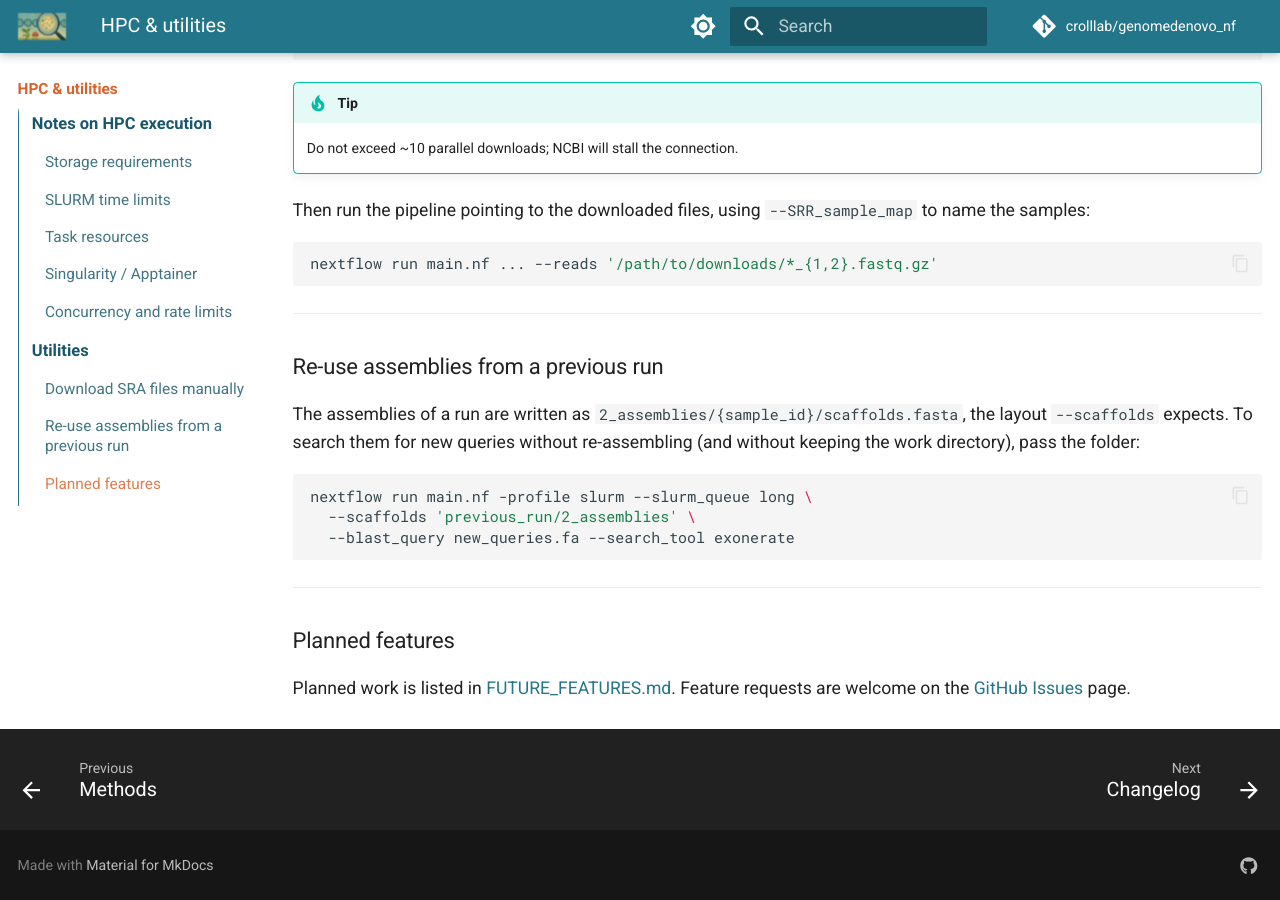
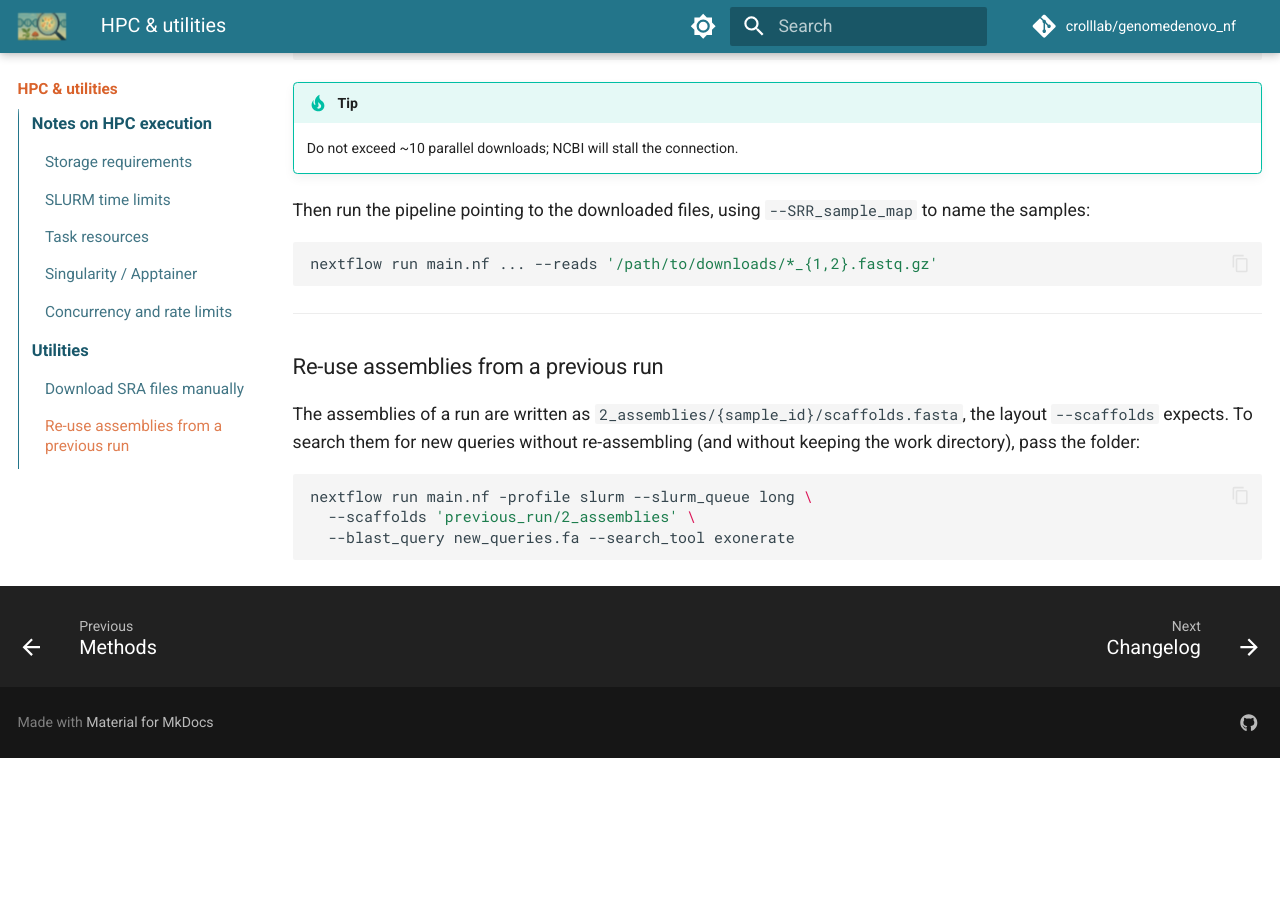
Before and after one commit to crolllab/genomedenovo_nf, an MkDocs documentation site: the page built from docs/resources.md, in a window 1280 px wide and 900 px high, scrolled down 3413 px. Built offline with MkDocs 1.6.1 and Material for MkDocs 9.7.7, drawn with Linux system fonts in a browser that asks for light colours; comment, search, counter and statistics services are not loaded; the version menu is left out; after the commit the page ends 4171 px from its top, so only the background shows below that.

Commit message:
Remove the future features page

````diff
--- a/docs/resources.md
+++ b/docs/resources.md
@@ -120,9 +120,3 @@ nextflow run main.nf -profile slurm --slurm_queue long \
   --scaffolds 'previous_run/2_assemblies' \
   --blast_query new_queries.fa --search_tool exonerate
 ```
-
----
-
-### Planned features
-
-Planned work is listed in [FUTURE_FEATURES.md](https://github.com/crolllab/genomedenovo_nf/blob/main/FUTURE_FEATURES.md). Feature requests are welcome on the [GitHub Issues](https://github.com/crolllab/genomedenovo_nf/issues) page.
````
Also changed, not shown: FUTURE_FEATURES.md (deleted, +0 -3 lines), docs/changelog.md (+1 -1 lines).
